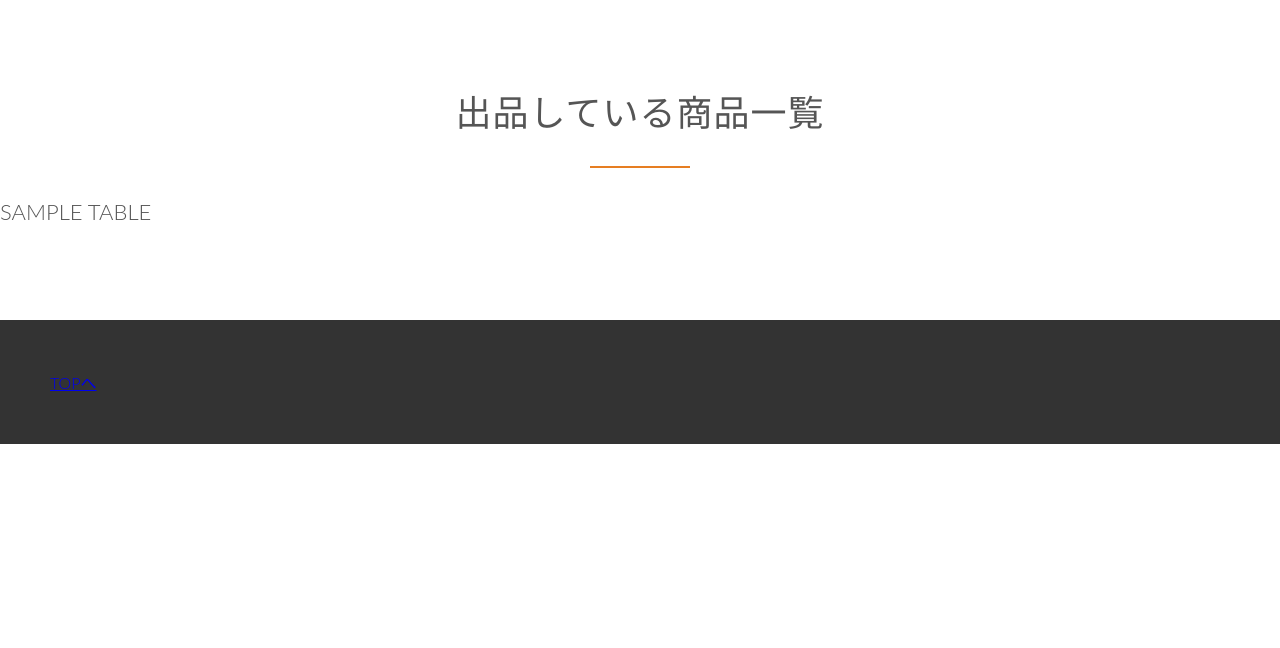
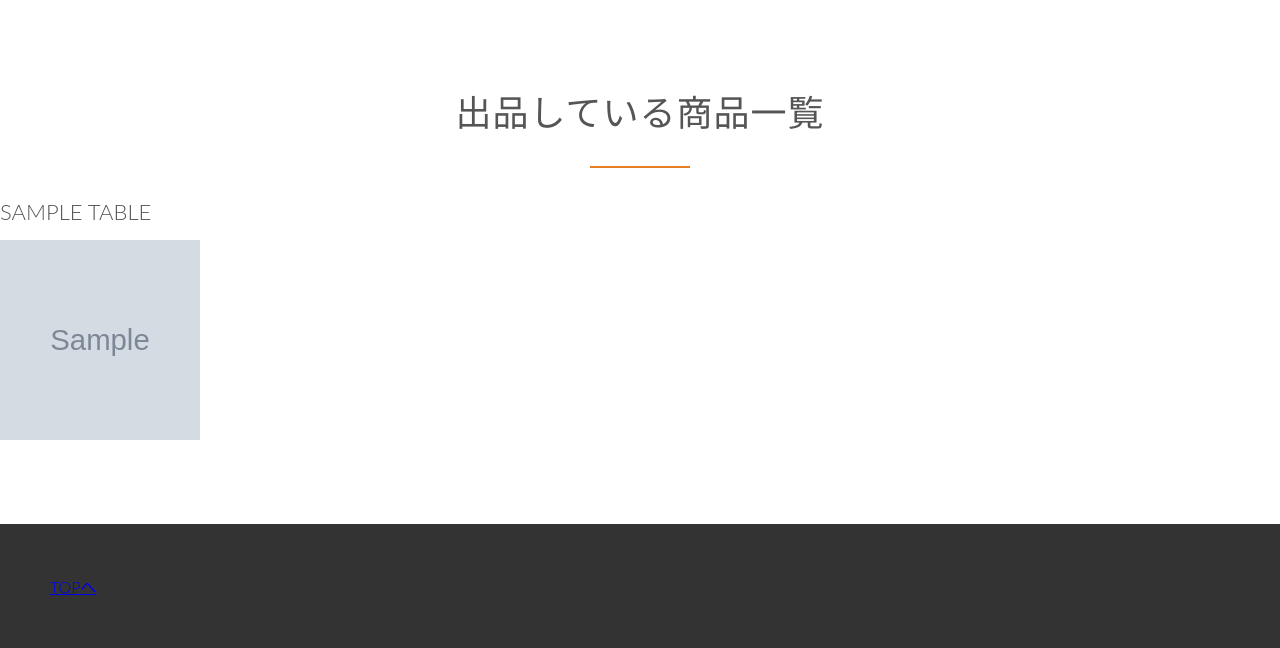
Before and after one commit to WataruKudo0914/web_eng, a Flask app: template templates/mypage.html in a window 1280 px wide. Shown: the part 1248-1896 px from the top of the page. Before the commit the page ends 1692 px from the top, so only its background shows below. Run offline with Flask 2, Linux system fonts and the light colour scheme; the template is opened without the code that fills it: values that come from a table or form of the project are taken from there, others are empty; tables that the repository leaves empty hold one stand-in row (values such as "Sample post"); grey boxes marked "Sample" are stand-in pictures; some libraries are stand-ins or nearby versions.

Commit message:
mypageに出品した商品とその画像を表示

```diff
--- a/templates/mypage.html
+++ b/templates/mypage.html
@@ -23,6 +23,7 @@
       {% for good in posted_goods %}
         <div class=a_posted_good>
           <h3>{{good.goods_name}}</h3>
+          <img src="{{good.filepath1}}" width=200px height=200px>
         </div>
       {% endfor %}
   </section>
```
